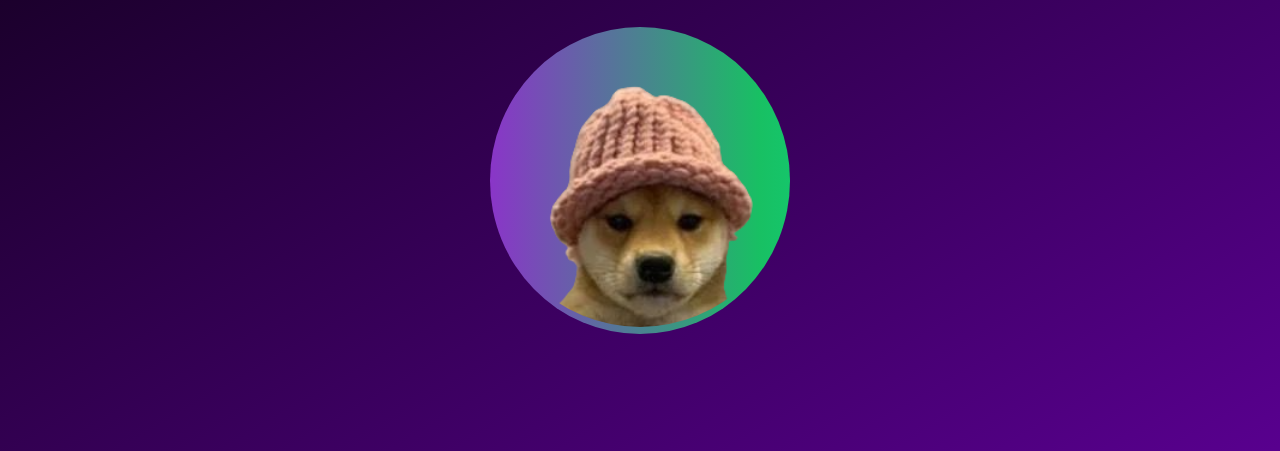
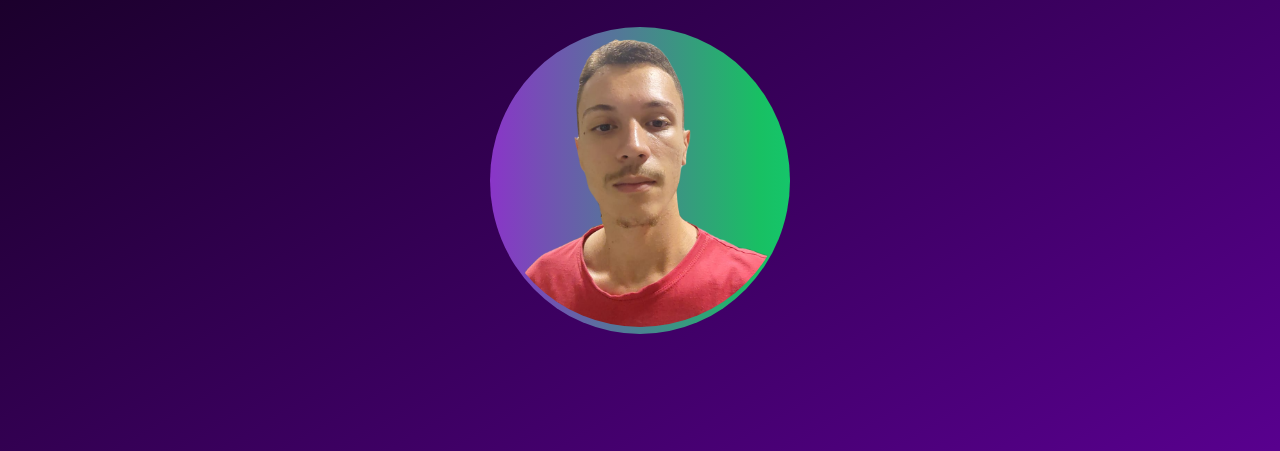
Before and after one commit to Anarquia122/Portifolio-simplificado, a plain HTML site: page index.html in a window 1280 px wide. Shown: the part 536-987 px from the top of the page. Drawn offline with nearby package versions, Linux system fonts and the light colour scheme.

Commit message:
Add files via upload

```diff
--- a/index.html
+++ b/index.html
@@ -68,7 +68,7 @@
         </div>
         <div class="container-foto">
             <div class="foto sombra-interna">
-                <img src="./src/images/avatar-doge.png" alt="foto do portifólio do Italo">
+                <img src="./src/images/foto-de-curriculo.png" alt="foto do portifólio do Italo">
             </div>
         </div>
     </section>
```
Also changed, not shown: src/images/foto-de-curriculo.png (added).
